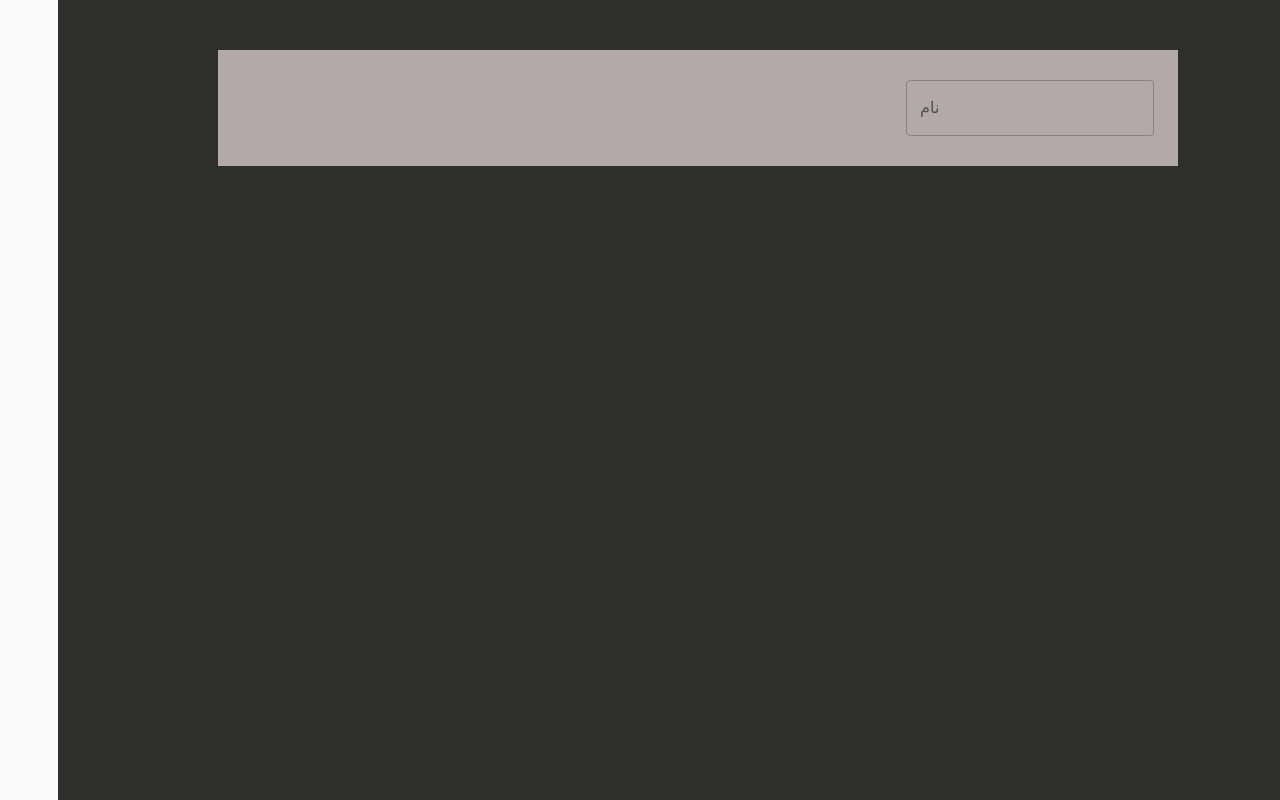
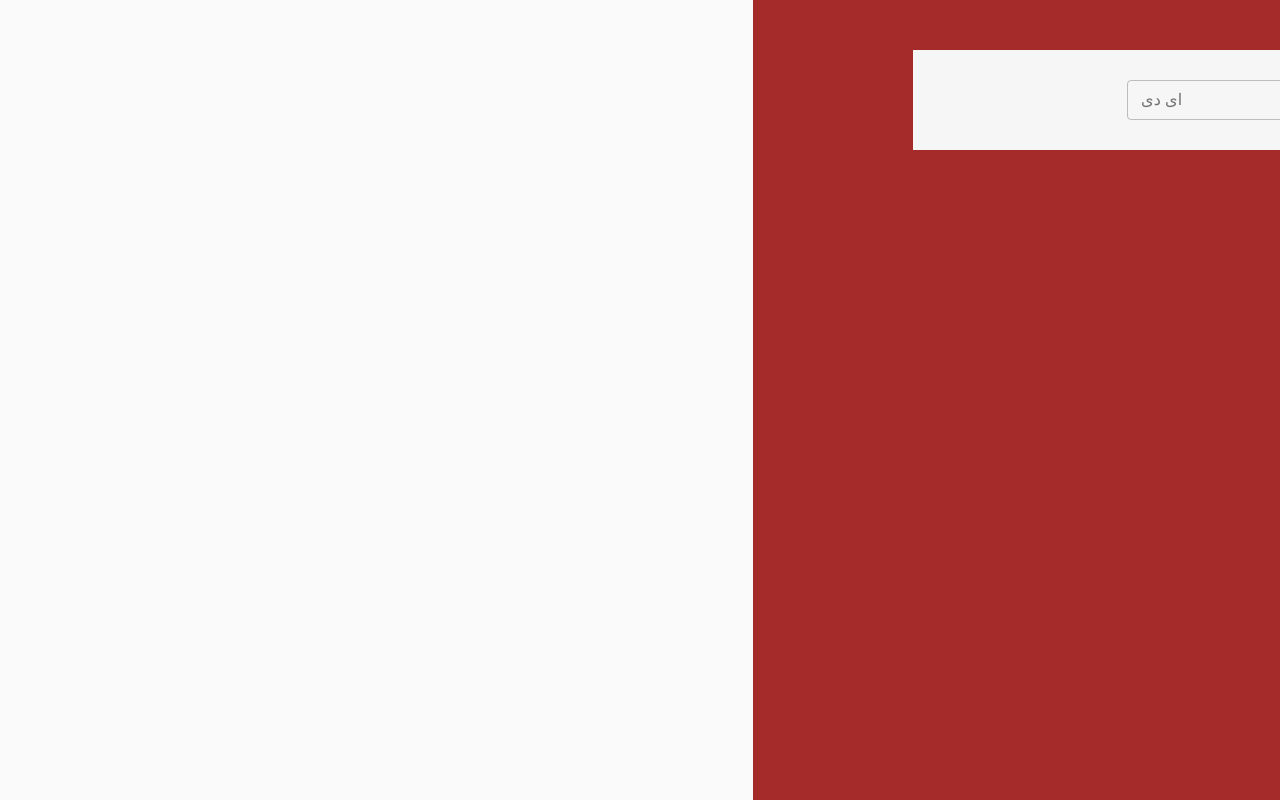
Before and after one commit to adibsadeghi1993/social-react-typescript, a React (Create React App) app: page / in a window 1280 px wide. Built offline with nearby package versions, Linux system fonts and the light colour scheme; what jss-rtl would draw is missing.

Commit message:
all required input and select options was created

```diff
--- a/package.json
+++ b/package.json
@@ -16,6 +16,7 @@
     "@types/react": "^17.0.38",
     "@types/react-dom": "^17.0.11",
     "axios": "^0.24.0",
+    "formik": "^2.2.9",
     "json-server": "^0.17.0",
     "jss": "^10.9.0",
     "jss-rtl": "^0.3.0",
@@ -29,7 +30,8 @@
     "stylis": "^4.0.13",
     "stylis-plugin-rtl": "^2.1.1",
     "typescript": "^4.5.4",
-    "web-vitals": "^2.1.2"
+    "web-vitals": "^2.1.2",
+    "yup": "^0.32.11"
   },
   "scripts": {
     "start": "react-scripts start",
--- a/src/App.css
+++ b/src/App.css
@@ -1,10 +1,14 @@
 .app{
- background-color: rgb(46, 46, 44);
+ background-color: brown;
   height: 100vh;
   padding-top: 50px;
 }
 .container{
-  background-color:rgb(180, 169, 169) ;
+  background-color:#f6f6f6;
   padding: 30px 30px;
-
 }
+.MuiTypography-body1{
+color: red;
+font-size: 12px !important;
+margin-top: 5px !important;
+}
--- a/src/App.tsx
+++ b/src/App.tsx
@@ -12,6 +12,7 @@ import TextField from "@material-ui/core/TextField";
 import Container from "@material-ui/core/Container/Container";
 
 import "./App.css";
+import AddNewSocial from "./components/AddNewSocial";
 
 // Configure JSS
 const jss = create({ plugins: [...jssPreset().plugins, rtl()] });
@@ -25,7 +26,7 @@ export default function App() {
         <CssBaseline />
         <div className="app">
           <Container className="container" maxWidth="md">
-            <TextField variant="outlined" label="نام" />
+            <AddNewSocial/>
           </Container>
         </div>
       </ThemeProvider>
--- a/src/components/AddNewSocial.tsx
+++ b/src/components/AddNewSocial.tsx
@@ -1,15 +1,96 @@
-import React from 'react'
+import React from "react";
+import { useFormik } from "formik";
+import * as Yup from "yup";
+import TextField from "@material-ui/core/TextField";
+import Box from "@mui/material/Box";
+import InputLabel from "@material-ui/core/InputLabel";
+import MenuItem from "@material-ui/core/MenuItem";
+import FormControl from "@material-ui/core/FormControl";
+import Select from "@material-ui/core/Select";
+import { Typography } from "@material-ui/core";
 
-interface Props {
-
-}
+interface Props {}
 
 const AddNewSocial = (props: Props) => {
-    return (
-        <div>
+  const { handleChange, handleBlur, values, errors, touched } = useFormik<{
+    name: string;
+    link: string;
 
-        </div>
-    )
-}
+    id: string;
+  }>({
+    initialValues: {
+      name: "",
+      link: "",
+      id: "",
+    },
+    onSubmit: (): void => {},
+    validationSchema: Yup.object().shape({
+      name: Yup.string().min(3).max(20).required("is required"),
+      link: Yup.string().min(10).max(250).required("is required"),
 
-export default AddNewSocial
+      id: Yup.number().min(1).required("this is should be number"),
+    }),
+  });
+  return (
+    <form>
+      <Box sx={{ display: "flex", width: "100%", alignItems: "center" }}>
+        <Box sx={{display:"flex" ,flexDirection:"column"}}>
+          <FormControl variant="outlined" size="small">
+            <InputLabel margin="dense" id="demo-simple-select-label">
+              نوع
+            </InputLabel>
+            <Select
+              labelId="demo-simple-select-label"
+              id="demo-simple-select"
+              value={values.name}
+              name="name"
+              label="name"
+              onChange={handleChange}
+              onBlur={handleBlur}
+              error={touched.name && Boolean(errors.name)}
+              style={{ width: 230 }}
+
+            >
+              <MenuItem value="instagram">instagram</MenuItem>
+              <MenuItem value="twitter">twitter</MenuItem>
+              <MenuItem value="facebook">facebook</MenuItem>
+            </Select>
+          </FormControl>
+          {(errors.name || touched.name )&&<Typography variant="body1" >{errors.name}</Typography > }
+        </Box>
+        <Box sx={{ marginRight: 2 }}>
+          <TextField
+            id="link"
+            name="link"
+            label="لینک"
+            value={values.link}
+            onChange={handleChange}
+            error={touched.link && Boolean(errors.link)}
+            helperText={touched.link && errors.link}
+            variant="outlined"
+            onBlur={handleBlur}
+            size="small"
+            style={{ width: 230 }}
+          />
+        </Box>
+        <Box sx={{ marginRight: 2 }}>
+          <TextField
+            id="name"
+            name="id"
+            label="ای دی"
+            value={values.id}
+            onChange={handleChange}
+            error={touched.id && Boolean(errors.id)}
+            helperText={touched.id && errors.id}
+            variant="outlined"
+            onBlur={handleBlur}
+            size="small"
+            style={{ width: 230 }}
+          />
+        </Box>
+      </Box>
+    </form>
+  );
+};
+
+export default AddNewSocial;
```
Also changed, not shown: 1 other file (tests, documents, lock files or other folders).
